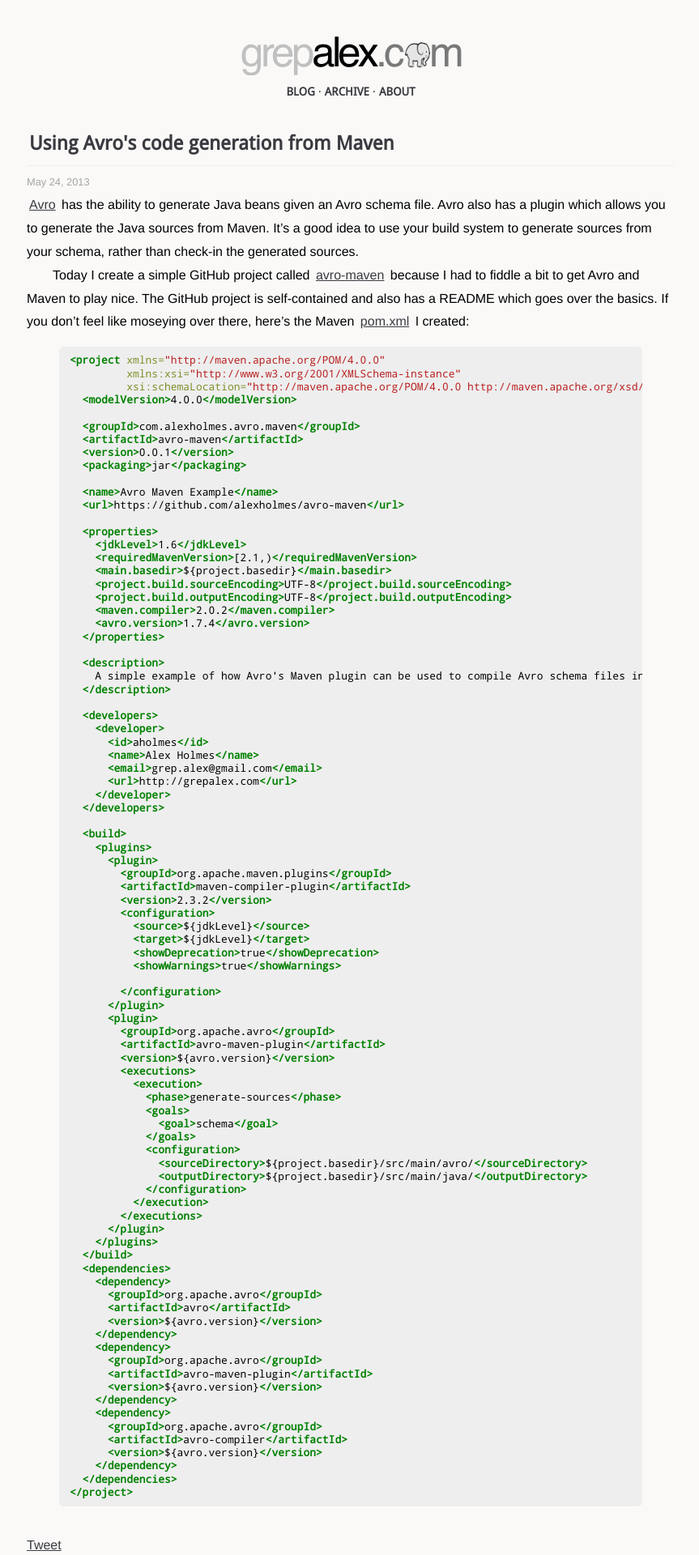
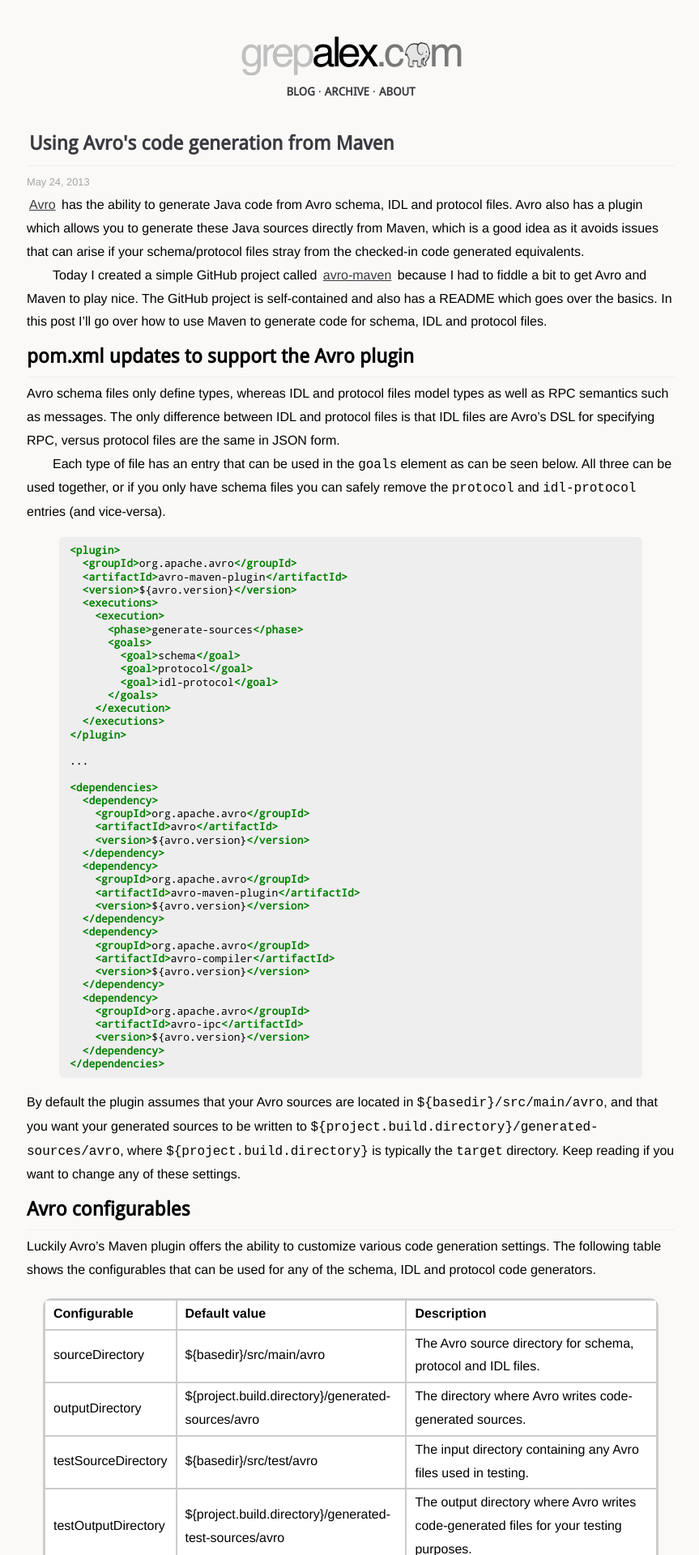
Before and after one commit to alexholmes/blog, a Jekyll site: the page built from _posts/2013-05-23-avro-maven.markdown, in a window 1280 px wide. Shown: the top 1920 px of the page at 81% size, without its empty margins (207-1070 px from the left). Built offline with Jekyll 4.4.1, drawn with Linux system fonts in a browser that asks for light colours; nearby versions of some CDN libraries; comment, search, counter and statistics services are not loaded; some of the changed text lies outside the part shown.

Commit message:
blog on avro and maven

```diff
--- a/_posts/2013-05-23-avro-maven.markdown
+++ b/_posts/2013-05-23-avro-maven.markdown
@@ -6,102 +6,142 @@
   -- avro
 ---
 
-[Avro](http://avro.apache.org/) has the ability to generate Java beans given an Avro schema file.
-Avro also has a plugin which allows you to generate the Java sources from Maven. It's a good idea
- to use your build system to generate sources from your schema, rather than check-in the generated
-sources.
+[Avro](http://avro.apache.org/) has the ability to generate Java code from Avro schema, IDL and protocol files.
+Avro also has a plugin which allows you to generate these Java sources directly from Maven, which is a good idea
+as it avoids issues that can arise if your schema/protocol files stray from the checked-in code generated equivalents.
 
-Today I create a simple GitHub project called [avro-maven](https://github.com/alexholmes/avro-maven) because
+Today I created a simple GitHub project called [avro-maven](https://github.com/alexholmes/avro-maven) because
 I had to fiddle a bit to get Avro and Maven to play nice. The GitHub project is self-contained and also has a
-README which goes over the basics. If you don't feel like moseying over there, here's the Maven
-[pom.xml](https://github.com/alexholmes/avro-maven/blob/master/pom.xml) I created:
+README which goes over the basics. In this post I'll go over how to use Maven to generate code for schema, IDL
+and protocol files.
+
+# pom.xml updates to support the Avro plugin
+
+Avro schema files only define types, whereas IDL and protocol files model types as well as RPC semantics such as messages.
+The only difference between IDL and protocol files is that IDL files are Avro's DSL for specifying RPC, versus
+protocol files are the same in JSON form.
+
+Each type of file has an entry that can be used in the `goals` element as can be seen below. All three can be used together,
+or if you only have schema files you can safely remove the `protocol` and `idl-protocol` entries (and vice-versa).
 
 {% highlight xml %}
-<project xmlns="http://maven.apache.org/POM/4.0.0"
-         xmlns:xsi="http://www.w3.org/2001/XMLSchema-instance"
-         xsi:schemaLocation="http://maven.apache.org/POM/4.0.0 http://maven.apache.org/xsd/maven-4.0.0.xsd">
-  <modelVersion>4.0.0</modelVersion>
+<plugin>
+  <groupId>org.apache.avro</groupId>
+  <artifactId>avro-maven-plugin</artifactId>
+  <version>${avro.version}</version>
+  <executions>
+    <execution>
+      <phase>generate-sources</phase>
+      <goals>
+        <goal>schema</goal>
+        <goal>protocol</goal>
+        <goal>idl-protocol</goal>
+      </goals>
+    </execution>
+  </executions>
+</plugin>
 
-  <groupId>com.alexholmes.avro.maven</groupId>
-  <artifactId>avro-maven</artifactId>
-  <version>0.0.1</version>
-  <packaging>jar</packaging>
+...
 
-  <name>Avro Maven Example</name>
-  <url>https://github.com/alexholmes/avro-maven</url>
+<dependencies>
+  <dependency>
+    <groupId>org.apache.avro</groupId>
+    <artifactId>avro</artifactId>
+    <version>${avro.version}</version>
+  </dependency>
+  <dependency>
+    <groupId>org.apache.avro</groupId>
+    <artifactId>avro-maven-plugin</artifactId>
+    <version>${avro.version}</version>
+  </dependency>
+  <dependency>
+    <groupId>org.apache.avro</groupId>
+    <artifactId>avro-compiler</artifactId>
+    <version>${avro.version}</version>
+  </dependency>
+  <dependency>
+    <groupId>org.apache.avro</groupId>
+    <artifactId>avro-ipc</artifactId>
+    <version>${avro.version}</version>
+  </dependency>
+</dependencies>
+{% endhighlight %}
 
-  <properties>
-    <jdkLevel>1.6</jdkLevel>
-    <requiredMavenVersion>[2.1,)</requiredMavenVersion>
-    <main.basedir>${project.basedir}</main.basedir>
-    <project.build.sourceEncoding>UTF-8</project.build.sourceEncoding>
-    <project.build.outputEncoding>UTF-8</project.build.outputEncoding>
-    <maven.compiler>2.0.2</maven.compiler>
-    <avro.version>1.7.4</avro.version>
-  </properties>
+By default the plugin assumes that your Avro sources are located in `${basedir}/src/main/avro`, and that you want
+your generated sources to be written to `${project.build.directory}/generated-sources/avro`, where `${project.build.directory}`
+is typically the `target` directory.  Keep reading if you want to change any of these settings.
 
-  <description>
-    A simple example of how Avro's Maven plugin can be used to compile Avro schema files into Java.
-  </description>
+# Avro configurables
 
-  <developers>
-    <developer>
-      <id>aholmes</id>
-      <name>Alex Holmes</name>
-      <email>grep.alex@gmail.com</email>
-      <url>http://grepalex.com</url>
-    </developer>
-  </developers>
+Luckily Avro's Maven plugin offers the ability to customize various code generation settings. The following table
+shows the configurables that can be used for any of the schema, IDL and protocol code generators.
 
-  <build>
-    <plugins>
-      <plugin>
-        <groupId>org.apache.maven.plugins</groupId>
-        <artifactId>maven-compiler-plugin</artifactId>
-        <version>2.3.2</version>
-        <configuration>
-          <source>${jdkLevel}</source>
-          <target>${jdkLevel}</target>
-          <showDeprecation>true</showDeprecation>
-          <showWarnings>true</showWarnings>
+<table>
+    <tr>
+        <td><strong>Configurable</strong></td>
+        <td><strong>Default value</strong></td>
+        <td><strong>Description</strong></td>
+    </tr>
+    <tr>
+        <td>sourceDirectory</td>
+        <td>${basedir}/src/main/avro</td>
+        <td>The Avro source directory for schema, protocol and IDL files.</td>
+    </tr>
+    <tr>
+        <td>outputDirectory</td>
+        <td>${project.build.directory}/generated-sources/avro</td>
+        <td>The directory where Avro writes code-generated sources.</td>
+    </tr>
+    <tr>
+        <td>testSourceDirectory</td>
+        <td>${basedir}/src/test/avro</td>
+        <td>The input directory containing any Avro files used in testing.</td>
+    </tr>
+    <tr>
+        <td>testOutputDirectory</td>
+        <td>${project.build.directory}/generated-test-sources/avro</td>
+        <td>The output directory where Avro writes code-generated files for your testing purposes.</td>
+    </tr>
+    <tr>
+        <td>fieldVisibility</td>
+        <td>PUBLIC_DEPRECATED</td>
+        <td>Determines the accessibility of fields (e.g. whether they are public or private).
+        Must be one of PUBLIC, PUBLIC_DEPRECATED or PRIVATE. PUBLIC_DEPRECATED merely adds a
+        deprecated annotation to each field, e.g. "@Deprecated public long time".</td>
+    </tr>
+</table>
 
-        </configuration>
-      </plugin>
-      <plugin>
-        <groupId>org.apache.avro</groupId>
-        <artifactId>avro-maven-plugin</artifactId>
-        <version>${avro.version}</version>
-        <executions>
-          <execution>
-            <phase>generate-sources</phase>
-            <goals>
-              <goal>schema</goal>
-            </goals>
-            <configuration>
-              <sourceDirectory>${project.basedir}/src/main/avro/</sourceDirectory>
-              <outputDirectory>${project.basedir}/src/main/java/</outputDirectory>
-            </configuration>
-          </execution>
-        </executions>
-      </plugin>
-    </plugins>
-  </build>
-  <dependencies>
-    <dependency>
-      <groupId>org.apache.avro</groupId>
-      <artifactId>avro</artifactId>
-      <version>${avro.version}</version>
-    </dependency>
-    <dependency>
-      <groupId>org.apache.avro</groupId>
-      <artifactId>avro-maven-plugin</artifactId>
-      <version>${avro.version}</version>
-    </dependency>
-    <dependency>
-      <groupId>org.apache.avro</groupId>
-      <artifactId>avro-compiler</artifactId>
-      <version>${avro.version}</version>
-    </dependency>
-  </dependencies>
-</project>
+In addition, the `includes` and `testIncludes` configurables can also be used to specify alternative
+file extensions to the defaults, which are `**/*.avsc`, `**/*.avpr` and `**/*.avdl` for schema, protocol and
+IDL files respectively.
+
+Let's look at an example of how we can specify all of these options for schema compilation.
+
+{% highlight xml %}
+<plugin>
+  <groupId>org.apache.avro</groupId>
+  <artifactId>avro-maven-plugin</artifactId>
+  <version>${avro.version}</version>
+  <executions>
+    <execution>
+      <phase>generate-sources</phase>
+      <goals>
+        <goal>schema</goal>
+      </goals>
+      <configuration>
+        <sourceDirectory>${project.basedir}/src/main/myavro/</sourceDirectory>
+        <outputDirectory>${project.basedir}/src/main/java/</outputDirectory>
+        <testSourceDirectory>${project.basedir}/src/main/myavro/</testSourceDirectory>
+        <testOutputDirectory>${project.basedir}/src/test/java/</testOutputDirectory>
+        <fieldVisibility>PRIVATE</fieldVisibility>
+        <includes>
+          <include>**/*.avro</include>
+        </includes>
+        <testIncludes>
+          <testInclude>**/*.test</testInclude>
+      </testIncludes>
+      </configuration>
+    </execution>
+  </executions>
+</plugin>
 {% endhighlight %}
--- a/stylesheets/screen.css
+++ b/stylesheets/screen.css
@@ -333,7 +333,6 @@
 em {
     color: #3B3A40;
 }
-
 table {
     background: #ccc;
     margin: 20px;
@@ -342,6 +341,7 @@
     -webkit-border-radius: 10px;
     border-radius: 10px;
 }
+
 
 table th {
     padding: 4px 10px;
@@ -355,7 +355,7 @@
 table tr.even td {
     background: #eee;
 }
-
+/*
 table tr:last-child td:first-child {
     -moz-border-radius-bottomleft: 10px;
     -webkit-border-bottom-left-radius: 10px;
@@ -379,3 +379,4 @@
     background-color: #FAF9F8;
     padding: 0px 3px 5px 0px;
 }
+    */
```
